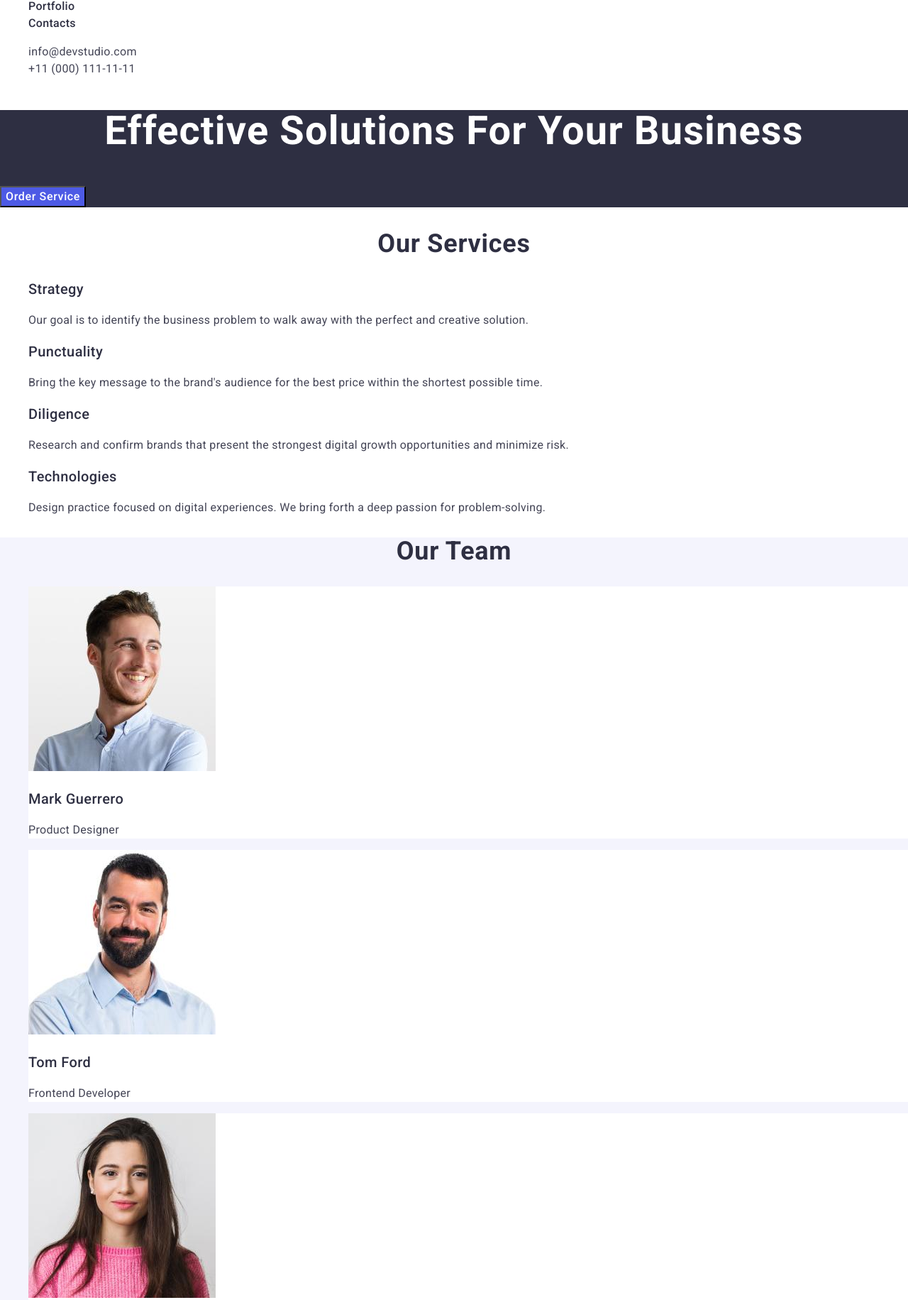
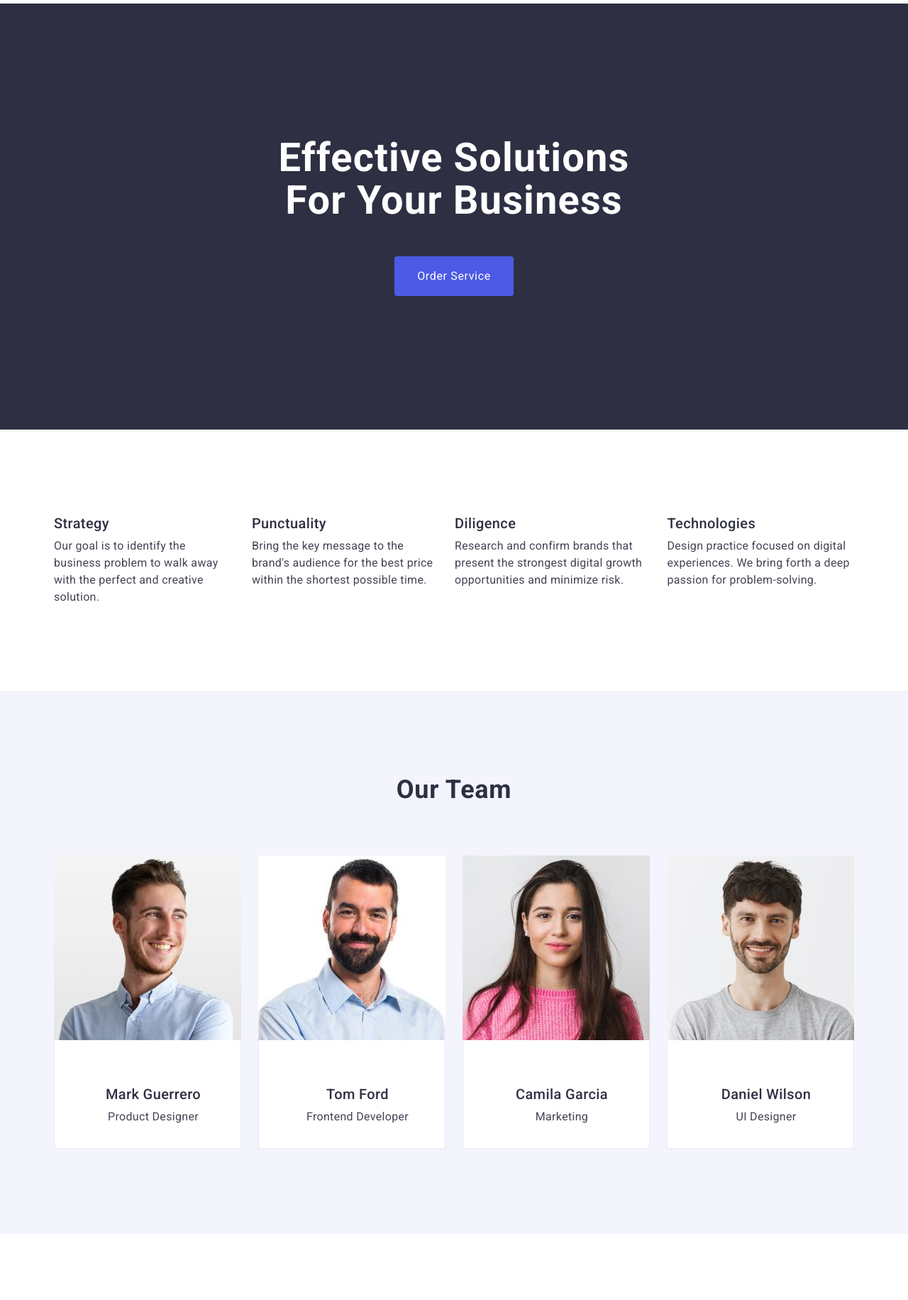
Before and after one commit to Notalama/goit-markup-hw-06, a website built with Vite: page index.html in a window 1280 px wide. Shown: the part 67-1898 px from the top of the page at 71% size. Built offline with nearby package versions, Linux system fonts and the light colour scheme.

Commit message:
add layout styles

```diff
--- a/css/styles.css
+++ b/css/styles.css
@@ -5,6 +5,32 @@
   --white-color: #ffffff;
   --light: #f4f4fd;
   --text-color: #434455;
+}
+
+p,
+h1,
+h2,
+h3,
+h4,
+h5,
+h6 {
+  margin: 0;
+}
+
+ul {
+  padding: 0;
+  margin: 0;
+}
+
+img {
+  display: block;
+}
+
+.container {
+  max-width: 1128px;
+  padding-left: 0;
+  padding-right: 0;
+  margin: 0 auto;
 }
 
 body {
@@ -37,6 +63,38 @@ body {
   text-transform: uppercase;
   letter-spacing: 0.03em;
   color: var(--primary-brand);
+}
+
+header .container {
+  display: flex;
+  justify-content: space-between;
+}
+
+header .logo {
+  margin-right: 76px;
+}
+
+header nav {
+  display: flex;
+  align-items: center;
+}
+
+.top-section .container {
+  padding-top: 188px;
+  padding-bottom: 188px;
+  display: flex;
+  flex-direction: column;
+  justify-content: center;
+  align-items: center;
+  gap: 48px;
+}
+
+.nav-list,
+header .contacts-list {
+  display: flex;
+  align-items: center;
+  gap: 40px;
+  padding: 24px 0;
 }
 
 .logo .accent {
@@ -74,6 +132,7 @@ body {
   line-height: 1.07;
   letter-spacing: 0.02em;
   text-align: center;
+  max-width: 496px;
 }
 
 .primary-btn {
@@ -84,6 +143,11 @@ body {
   background-color: var(--primary-brand);
   color: var(--white-color);
   cursor: pointer;
+  padding: 16px 32px;
+  border: none;
+  border-radius: 4px;
+  font-weight: 400;
+  border-radius: 4px;
 }
 
 .primary-btn:hover {
@@ -113,6 +177,7 @@ body {
   font-weight: 500;
   line-height: 1.2;
   letter-spacing: 0.02em;
+  margin-bottom: 8px;
 }
 
 .list-text {
@@ -123,22 +188,39 @@ body {
   line-height: 1.2;
 }
 
+.services-section .list {
+  display: flex;
+  gap: 24px;
+  margin: 120px auto;
+}
+
 .team-section {
   background-color: var(--light);
+  padding: 120px 0;
 }
 
 .team-section .section-title {
   text-align: center;
   text-transform: capitalize;
 }
+.team-section .list {
+  display: flex;
+  gap: 24px;
+  justify-content: center;
+  margin-top: 72px;
+}
 
 .team-section .team-card {
   background-color: var(--white-color);
+  border-bottom-right-radius: 4px;
+  border-bottom-left-radius: 4px;
+  text-align: center;
 }
 
 .team-section .team-card .list-title {
   line-height: 1.2;
   letter-spacing: 0.02em;
+  margin-top: 32px;
 }
 
 .team-section .team-card .list-text {
@@ -148,6 +230,7 @@ body {
 .footer {
   background-color: var(--dark);
   color: var(--white-color);
+  padding: 101px 0 100px;
 }
 
 .footer .logo .accent {
@@ -156,4 +239,36 @@ body {
 
 .footer .footer-description {
   color: var(--light);
+  max-width: 264px;
+  margin-top: 16px;
 }
+
+.hidden {
+  display: none;
+}
+
+.portfolio {
+  padding: 120px 0;
+}
+
+.portfolio .list {
+  display: flex;
+  gap: 24px;
+  justify-content: center;
+  flex-wrap: wrap;
+  margin-top: 72px;
+}
+.portfolio .list .tile {
+  /* flex: 0 0 calc((100% - 48px - 6px) / 3); */
+  /* flex-basis: .3;
+  flex-shrink: .3; */
+  flex-basis: calc((100% - 48px) / 3);
+  overflow: hidden;
+  box-sizing: border-box;
+}
+
+.border-container {
+  border: 1px solid #e7e9fc;
+  border-top: none;
+  padding: 32px 0 32px 16px;
+}
--- a/index.html
+++ b/index.html
@@ -5,8 +5,8 @@
   <meta charset="UTF-8">
   <meta name="viewport" content="width=device-width, initial-scale=1.0">
   <title>Document</title>
+  <link rel="stylesheet" href="https://cdnjs.cloudflare.com/ajax/libs/modern-normalize/3.0.1/modern-normalize.min.css" integrity="sha512-q6WgHqiHlKyOqslT/lgBgodhd03Wp4BEqKeW6nNtlOY4quzyG3VoQKFrieaCeSnuVseNKRGpGeDU3qPmabCANg==" crossorigin="anonymous" referrerpolicy="no-referrer" />
   <link rel="stylesheet" href="./css/styles.css" />
-  <link rel="stylesheet" href="https://cdnjs.cloudflare.com/ajax/libs/modern-normalize/3.0.1/modern-normalize.min.css" integrity="sha512-q6WgHqiHlKyOqslT/lgBgodhd03Wp4BEqKeW6nNtlOY4quzyG3VoQKFrieaCeSnuVseNKRGpGeDU3qPmabCANg==" crossorigin="anonymous" referrerpolicy="no-referrer" />
   <link rel="preconnect" href="https://fonts.googleapis.com">
   <link rel="preconnect" href="https://fonts.gstatic.com" crossorigin>
   <link href="https://fonts.googleapis.com/css2?family=Raleway:wght@700&family=Roboto:wght@400;500;700" rel="stylesheet">
@@ -14,7 +14,7 @@
 
 <body>
   <header>
-
+    <div class="container">
       <nav>
         <a class="logo link" href="./index.html">Web<span class="accent">Studio</span></a>
         <ul class="list nav-list">
@@ -29,14 +29,18 @@
           <li class="concacts-list-item"><a class="link" href="tel:+110001111111">+11 (000) 111-11-11</a></li>
         </ul>
       </address>
+    </div>
   </header>
   <main>
     <section class="top-section">
+      <div class="container">
         <h1 class="section-title">Effective Solutions for Your Business</h1>
         <button type="button" class="primary-btn">Order Service</button>
+      </div>
     </section>
     <section class="services-section">
-      <h2 class="section-title">Our Services</h2>
+      <div class="container">
+        <h2 class="section-title hidden">Our Services</h2>
         <ul class="list">
           <li>
           <h3 class="list-title">Strategy</h3>
@@ -55,71 +59,89 @@
             <p class="services-list-description">Design practice focused on digital experiences. We bring forth a deep passion for problem-solving.</p>
           </li>
         </ul>
+      </div>
     </section>
     <section class="team-section">
+      <div class="container">
         <h2 class="section-title">Our Team</h2>
         <ul class="list">
           <li class="team-card">
             <img src="./images/mark.jpg" alt="Product Designer" width="264">
-          <h3 class="list-title">Mark Guerrero</h3>
+            <div class="border-container"><h3 class="list-title">Mark Guerrero</h3>
             <p class="desctiption">Product Designer</p>
           </li>
           <li class="team-card">
             <img src="./images/tom.jpg" alt="Frontend Developer" width="264">
-          <h3 class="list-title">Tom Ford</h3>
+            <div class="border-container"><h3 class="list-title">Tom Ford</h3>
             <p class="desctiption">Frontend Developer</p>
           </li>
           <li class="team-card">
             <img src="./images/camila.jpg" alt="Marketing" width="264">
-          <h3 class="list-title">Camila Garcia</h3>
+            <div class="border-container"><h3 class="list-title">Camila Garcia</h3>
             <p class="desctiption">Marketing</p>
           </li>
           <li class="team-card">
             <img src="./images/daniel.jpg" alt="UI Designer" width="264">
-          <h3 class="list-title">Daniel Wilson</h3>
+            <div class="border-container"><h3 class="list-title">Daniel Wilson</h3>
             <p class="desctiption">UI Designer</p>
           </li>
         </ul>
+      </div>
     </section>
     <section class="portfolio">
+      <div class="container">
         <h2 class="section-title">Our Portfolio</h2>
         <ul class="list tile-list">
           <li class="tile">
             <img src="./images/portfolio1.jpg" alt="portfolio 1 image" class="image" width="360" height="300">
+            <div class="border-container">
               <h3 class="list-title">Banking App</h3>
               <p class="description">App</p>
+            </div>
           </li>
           <li class="tile">
             <img src="./images/portfolio2.jpg" alt="portfolio 2 image" class="image" width="360" height="300">
+            <div class="border-container">
               <h3 class="list-title">Cashless Payment</h3>
               <p class="description">Marketing</p>
+            </div>
           </li>
           <li class="tile">
             <img src="./images/portfolio3.jpg" alt="portfolio 3 image" class="image" width="360" height="300">
+            <div class="border-container">
               <h3 class="list-title">Meditation App</h3>
             <p class="description">App</p>
           </li>
           <li class="tile">
             <img src="./images/portfolio4.jpg" alt="portfolio 4 image" class="image" width="360" height="300">
+            <div class="border-container">
               <h3 class="list-title">Taxi Service</h3>
               <p class="description">Marketing</p>
+            </div>
           </li>
           <li class="tile">
             <img src="./images/portfolio5.jpg" alt="portfolio 5 image" class="image" width="360" height="300">
+            <div class="border-container">
                 <h3 class="list-title">Screen Illustrations</h3>
               <p class="description">Design</p>
+            </div>
           </li>
           <li class="tile">
             <img src="./images/portfolio6.jpg" alt="portfolio 6 image" class="image" width="360" height="300">
+            <div class="border-container">
                 <h3 class="list-title">Online Courses</h3>
               <p class="description">Marketing</p>
+            </div>
           </li>
         </ul>
+      </div>
     </section>
   </main>
   <footer class="footer">
+    <div class="container">
       <a class="logo link" href="./index.html">Web<span class="accent">Studio</span></a>
       <p class="footer-description">Increase the flow of customers and sales for your business with digital marketing & growth solutions.</p>
+    </div>
   </footer>
 </body>
 
```
Also changed, not shown: 1 other file. Lines whose indentation alone changed are shown as unchanged.
